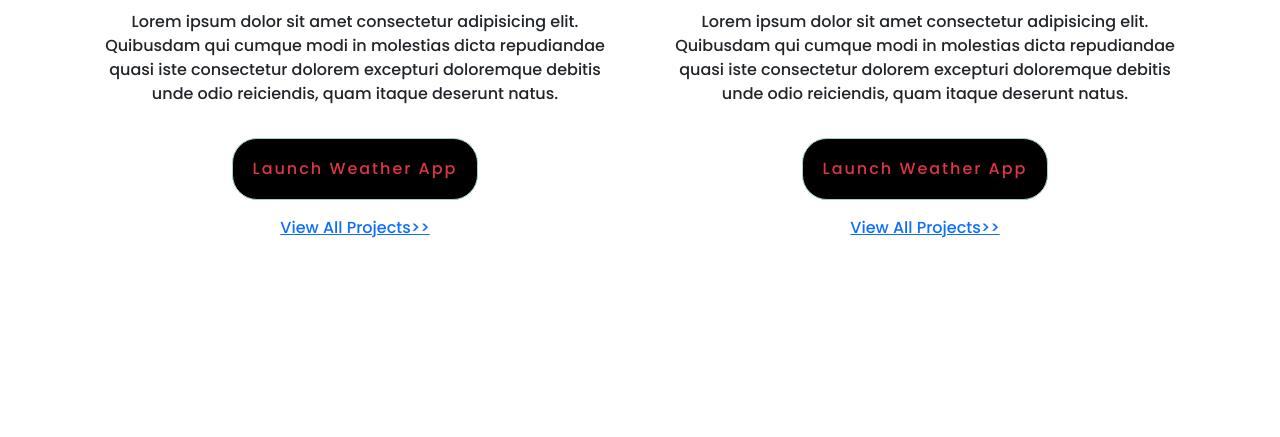
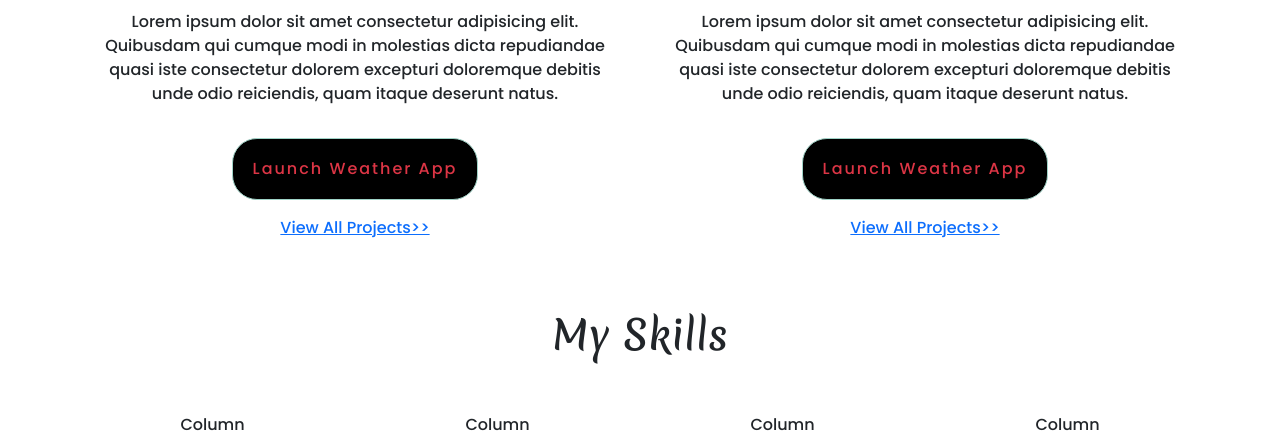
Before and after one commit to MlaikaNaeem/MN-Portfolio-Website, a plain HTML site: page index.html in a window 1280 px wide. Shown: the part 1005-1442 px from the top of the page. Before the commit the page ends 1262 px from the top, so only its background shows below. Drawn offline with nearby package versions, Linux system fonts and the light colour scheme; a web font is replaced by a local one.

Commit message:
skills section layout/homepage

```diff
--- a/index.html
+++ b/index.html
@@ -88,6 +88,7 @@
           </div>
         </div>
         <!--End-weather-app-project -->
+        <!--yogurt-app-project -->
         <div class="col-sm-6">
           <div class="card border-white">
             <img
@@ -123,5 +124,24 @@
         </div>
       </div>
     </div>
+    <!--end-yogurt-app-project -->
+        <!--skills-section -->
+    <h3 class="mt-5 mb-5">My Skills</h3>
+<div class="container text-center">
+  <div class="row">
+    <div class="col-3">
+      Column
+    </div>
+    <div class="col-3">
+      Column
+    </div>
+    <div class="col-3">
+      Column
+    </div>
+     <div class="col-3">
+      Column
+    </div>
+  </div>
+</div>
   </body>
 </html>
```
